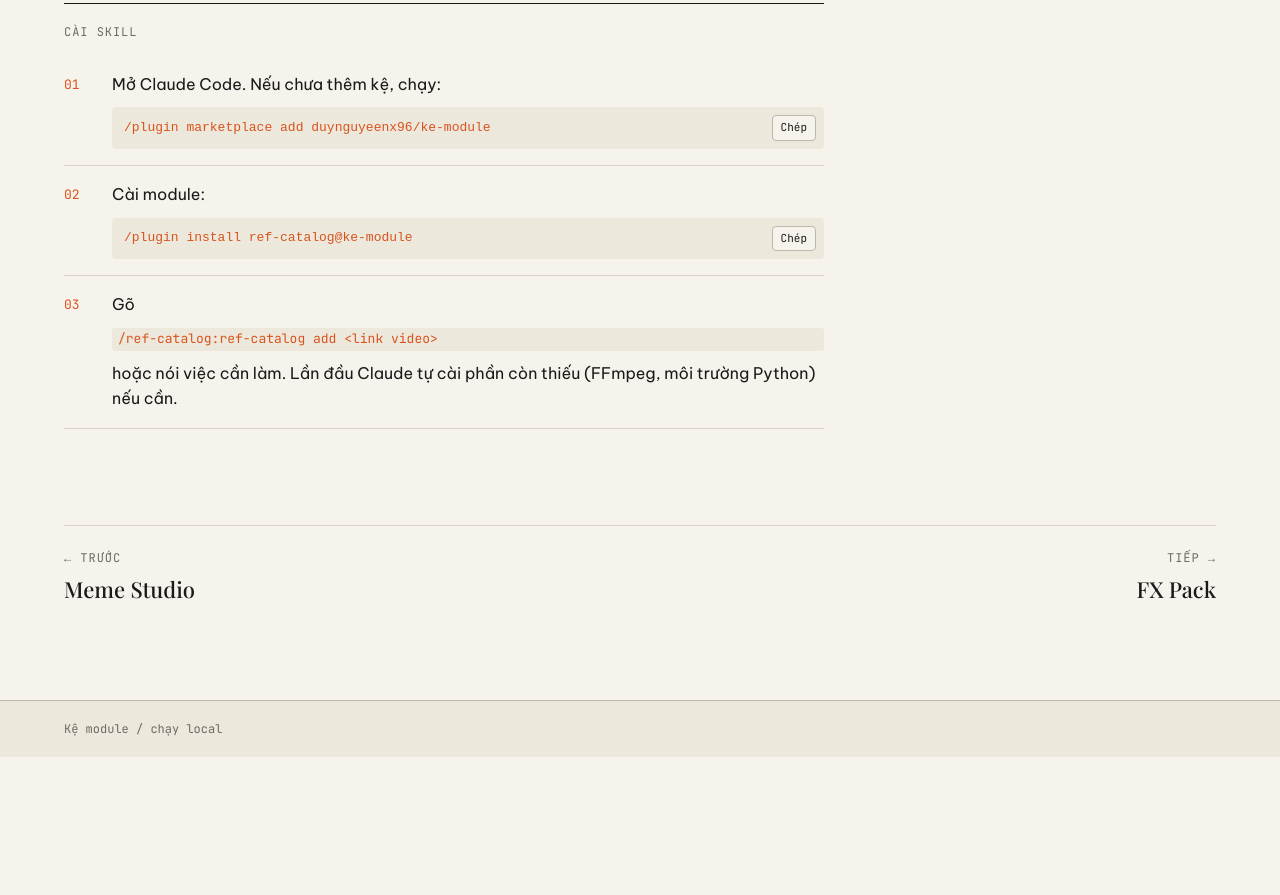
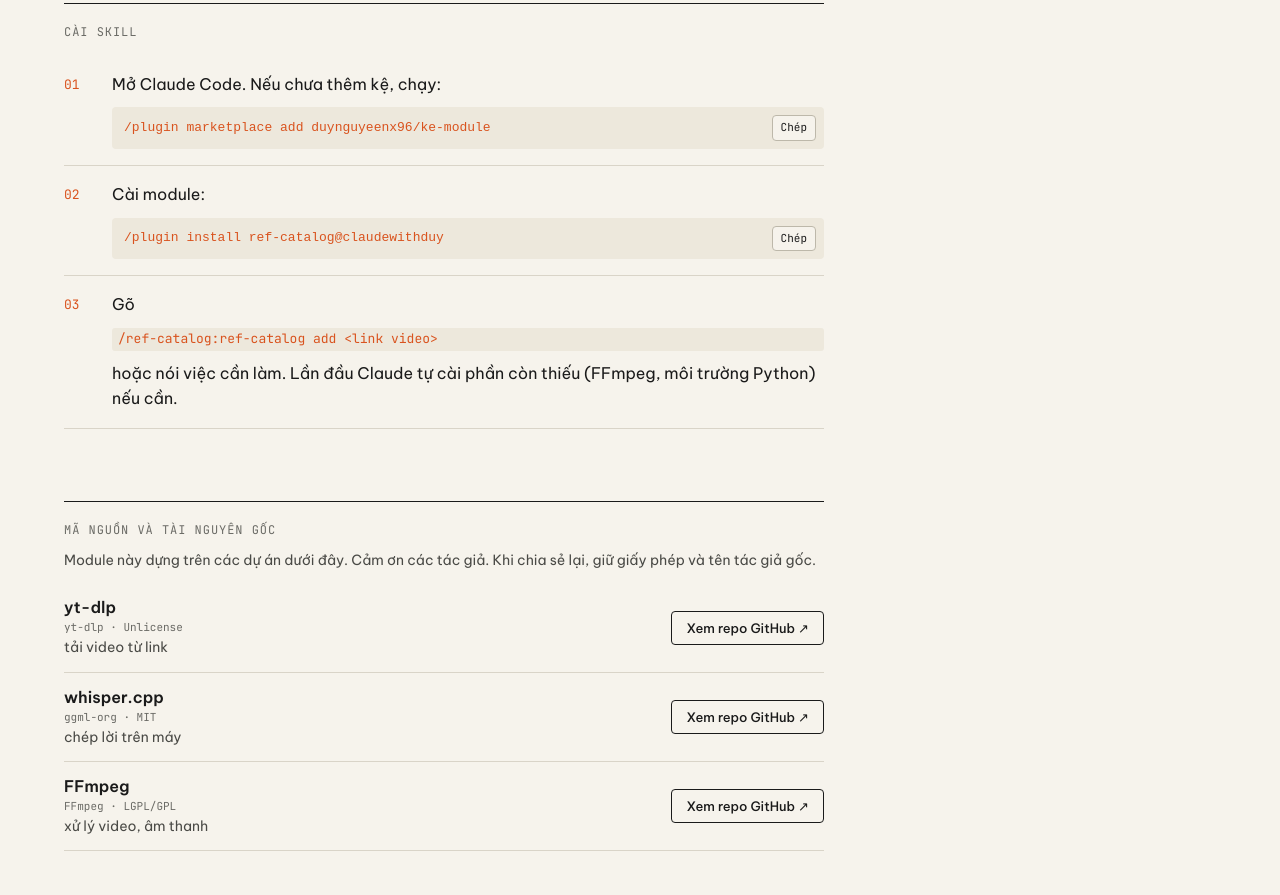
Before and after one commit to duynguyeenx96/claudewithduy, an Astro site in the folder site/: page /module/ref-catalog in a window 1280 px wide. Shown: the part 785-1680 px from the top of the page. Before the commit the page ends 1542 px from the top, so only its background shows below. Built offline with nearby package versions, Linux system fonts and the light colour scheme; Astro itself is replaced by a stand-in of ours.

Commit message:
Đổi tên marketplace thành claudewithduy, thêm mục mã nguồn gốc trên trang module
Co-Authored-By: Claude Opus 5.5 <noreply@anthropic.com>
Claude-Session: https://claude.ai/code/session_01SxP2UQv47wYXwkEAk6tX4N

```diff
--- /dev/null
+++ b/site/src/components/Credits.astro
@@ -0,0 +1,34 @@
+---
+import type { Credit } from '../lib';
+interface Props { credits: Credit[] }
+const { credits } = Astro.props;
+const host = (url: string) => (url.includes('github.com') ? 'Xem repo GitHub' : 'Xem trang gốc');
+---
+<section class="credits">
+  <div class="label">Mã nguồn và tài nguyên gốc</div>
+  <p class="intro">Module này dựng trên các dự án dưới đây. Cảm ơn các tác giả. Khi chia sẻ lại, giữ giấy phép và tên tác giả gốc.</p>
+  <ul>
+    {credits.map(c => (
+      <li>
+        <div class="info">
+          <strong>{c.name}</strong>
+          <span class="meta">{c.by} · {c.license}</span>
+          <span class="use">{c.use}</span>
+        </div>
+        <a class="btn sm" href={c.url} target="_blank" rel="noopener">{host(c.url)} ↗</a>
+      </li>
+    ))}
+  </ul>
+</section>
+
+<style>
+  .credits{margin-top:72px;border-top:1px solid var(--ink);padding-top:20px;max-width:760px}
+  .intro{margin:12px 0 0;font-size:14px;line-height:1.55;color:var(--ink2)}
+  ul{list-style:none;margin:12px 0 0;padding:0}
+  li{display:flex;justify-content:space-between;align-items:center;gap:16px;padding:14px 0;border-bottom:1px solid var(--line);flex-wrap:wrap}
+  .info{display:grid;gap:3px;min-width:0;flex:1 1 260px}
+  .info strong{font-size:16px}
+  .meta{font-family:var(--mono);font-size:11px;color:var(--mute)}
+  .use{font-size:14px;color:var(--ink2);line-height:1.45}
+  .btn{flex:none}
+</style>
--- a/site/src/data/modules.json
+++ b/site/src/data/modules.json
@@ -1,7 +1,7 @@
 {
   "site": {
     "github": "duynguyeenx96/ke-module",
-    "marketplace": "ke-module",
+    "marketplace": "claudewithduy",
     "social": {
       "tiktok": "",
       "facebook": "",
@@ -30,6 +30,29 @@
         "before": "",
         "after": ""
       },
+      "credits": [
+        {
+          "name": "yt-dlp",
+          "url": "https://github.com/yt-dlp/yt-dlp",
+          "by": "yt-dlp",
+          "license": "Unlicense",
+          "use": "tải video từ link"
+        },
+        {
+          "name": "whisper.cpp",
+          "url": "https://github.com/ggml-org/whisper.cpp",
+          "by": "ggml-org",
+          "license": "MIT",
+          "use": "chép lời trên máy"
+        },
+        {
+          "name": "FFmpeg",
+          "url": "https://github.com/FFmpeg/FFmpeg",
+          "by": "FFmpeg",
+          "license": "LGPL/GPL",
+          "use": "xử lý video, âm thanh"
+        }
+      ],
       "status": "ready",
       "skill": {
         "req": [
@@ -56,6 +79,36 @@
         "before": "videos/modules/fx-pack-before.mp4",
         "after": "videos/modules/fx-pack-after.mp4"
       },
+      "credits": [
+        {
+          "name": "claude-video-effects",
+          "url": "https://github.com/Vibha-Ramprakash/claude-video-effects",
+          "by": "Vibha Ramprakash",
+          "license": "MIT",
+          "use": "mã gốc của bộ hiệu ứng, Kệ thêm 8 hiệu ứng"
+        },
+        {
+          "name": "YuNet (opencv_zoo)",
+          "url": "https://github.com/opencv/opencv_zoo",
+          "by": "OpenCV",
+          "license": "MIT",
+          "use": "model dò mặt"
+        },
+        {
+          "name": "MediaPipe",
+          "url": "https://github.com/google-ai-edge/mediapipe",
+          "by": "Google",
+          "license": "Apache-2.0",
+          "use": "model tách người khỏi nền"
+        },
+        {
+          "name": "FFmpeg",
+          "url": "https://github.com/FFmpeg/FFmpeg",
+          "by": "FFmpeg",
+          "license": "LGPL/GPL",
+          "use": "xử lý video, âm thanh"
+        }
+      ],
       "status": "ready",
       "skill": {
         "req": [
@@ -81,6 +134,15 @@
         "before": "videos/modules/chuan-hoa-giong-before.mp4",
         "after": "videos/modules/chuan-hoa-giong-after.mp4"
       },
+      "credits": [
+        {
+          "name": "FFmpeg",
+          "url": "https://github.com/FFmpeg/FFmpeg",
+          "by": "FFmpeg",
+          "license": "LGPL/GPL",
+          "use": "xử lý video, âm thanh"
+        }
+      ],
       "status": "ready",
       "tool": {
         "line": "Kéo thả video vào trình duyệt, nhận file đã chuẩn hoá về -16 LUFS.",
@@ -104,6 +166,22 @@
         "before": "videos/modules/xoa-logo-gemini-before.mp4",
         "after": "videos/modules/xoa-logo-gemini-after.mp4"
       },
+      "credits": [
+        {
+          "name": "gemini-watermark-remover",
+          "url": "https://github.com/GargantuaX/gemini-watermark-remover",
+          "by": "GargantuaX",
+          "license": "MIT",
+          "use": "phần xoá dấu sao (CLI gwr)"
+        },
+        {
+          "name": "FFmpeg",
+          "url": "https://github.com/FFmpeg/FFmpeg",
+          "by": "FFmpeg",
+          "license": "LGPL/GPL",
+          "use": "xử lý video, âm thanh"
+        }
+      ],
       "status": "ready",
       "tool": {
         "line": "Kéo thả ảnh hoặc video vào trình duyệt. Chỉ xoá dấu sao nhìn thấy được, không thấy thì giữ nguyên.",
@@ -127,6 +205,22 @@
         "before": "",
         "after": ""
       },
+      "credits": [
+        {
+          "name": "whisper.cpp",
+          "url": "https://github.com/ggml-org/whisper.cpp",
+          "by": "ggml-org",
+          "license": "MIT",
+          "use": "chép lời trên máy"
+        },
+        {
+          "name": "FFmpeg",
+          "url": "https://github.com/FFmpeg/FFmpeg",
+          "by": "FFmpeg",
+          "license": "LGPL/GPL",
+          "use": "xử lý video, âm thanh"
+        }
+      ],
       "status": "ready",
       "skill": {
         "req": [
@@ -152,6 +246,71 @@
         "before": "videos/modules/tool-video-before.mp4",
         "after": "videos/modules/tool-video-after.mp4"
       },
+      "credits": [
+        {
+          "name": "HyperFrames",
+          "url": "https://github.com/heygen-com/hyperframes",
+          "by": "HeyGen",
+          "license": "Apache-2.0",
+          "use": "dựng và render video bằng HTML"
+        },
+        {
+          "name": "herk-edit-kit",
+          "url": "https://github.com/nateherkai/herk-edit-kit",
+          "by": "Nate Herk",
+          "license": "MIT",
+          "use": "script cắt khoảng lặng, nói vấp (đã vá cho tiếng Việt)"
+        },
+        {
+          "name": "EditAtlas skills",
+          "url": "https://github.com/EditAtlas/skills",
+          "by": "EditAtlas",
+          "license": "Apache-2.0",
+          "use": "script soát bản render, phân tích video mẫu"
+        },
+        {
+          "name": "GSAP",
+          "url": "https://github.com/greensock/GSAP",
+          "by": "GreenSock",
+          "license": "GSAP Standard License",
+          "use": "chuyển động"
+        },
+        {
+          "name": "Be Vietnam Pro",
+          "url": "https://github.com/bettergui/BeVietnamPro",
+          "by": "Be Vietnam Pro Project",
+          "license": "OFL-1.1",
+          "use": "phông chữ tiếng Việt"
+        },
+        {
+          "name": "Kenney audio",
+          "url": "https://kenney.nl/assets",
+          "by": "Kenney",
+          "license": "CC0",
+          "use": "hiệu ứng âm thanh"
+        },
+        {
+          "name": "Freesound",
+          "url": "https://freesound.org",
+          "by": "nhiều tác giả",
+          "license": "CC0",
+          "use": "hiệu ứng âm thanh (chỉ âm CC0)"
+        },
+        {
+          "name": "whisper.cpp",
+          "url": "https://github.com/ggml-org/whisper.cpp",
+          "by": "ggml-org",
+          "license": "MIT",
+          "use": "chép lời trên máy"
+        },
+        {
+          "name": "FFmpeg",
+          "url": "https://github.com/FFmpeg/FFmpeg",
+          "by": "FFmpeg",
+          "license": "LGPL/GPL",
+          "use": "xử lý video, âm thanh"
+        }
+      ],
       "status": "ready",
       "skill": {
         "req": [
@@ -186,6 +345,29 @@
         "before": "videos/modules/ugc-video-before.mp4",
         "after": "videos/modules/ugc-video-after.mp4"
       },
+      "credits": [
+        {
+          "name": "HyperFrames",
+          "url": "https://github.com/heygen-com/hyperframes",
+          "by": "HeyGen",
+          "license": "Apache-2.0",
+          "use": "dựng và render video bằng HTML"
+        },
+        {
+          "name": "whisper.cpp",
+          "url": "https://github.com/ggml-org/whisper.cpp",
+          "by": "ggml-org",
+          "license": "MIT",
+          "use": "chép lời trên máy"
+        },
+        {
+          "name": "FFmpeg",
+          "url": "https://github.com/FFmpeg/FFmpeg",
+          "by": "FFmpeg",
+          "license": "LGPL/GPL",
+          "use": "xử lý video, âm thanh"
+        }
+      ],
       "status": "soon",
       "skill": {
         "req": [
@@ -210,6 +392,15 @@
         "before": "videos/modules/video-aff-tool-before.mp4",
         "after": "videos/modules/video-aff-tool-after.mp4"
       },
+      "credits": [
+        {
+          "name": "FFmpeg",
+          "url": "https://github.com/FFmpeg/FFmpeg",
+          "by": "FFmpeg",
+          "license": "LGPL/GPL",
+          "use": "xử lý video, âm thanh"
+        }
+      ],
       "status": "soon",
       "tool": {
         "line": "Đưa loạt video sản phẩm vào trình duyệt, AI cắt và lên kịch bản.",
@@ -233,6 +424,36 @@
         "before": "videos/modules/meme-studio-before.mp4",
         "after": "videos/modules/meme-studio-after.mp4"
       },
+      "credits": [
+        {
+          "name": "HyperFrames",
+          "url": "https://github.com/heygen-com/hyperframes",
+          "by": "HeyGen",
+          "license": "Apache-2.0",
+          "use": "dựng và render video bằng HTML"
+        },
+        {
+          "name": "yt-dlp",
+          "url": "https://github.com/yt-dlp/yt-dlp",
+          "by": "yt-dlp",
+          "license": "Unlicense",
+          "use": "tải video từ link"
+        },
+        {
+          "name": "whisper.cpp",
+          "url": "https://github.com/ggml-org/whisper.cpp",
+          "by": "ggml-org",
+          "license": "MIT",
+          "use": "chép lời trên máy"
+        },
+        {
+          "name": "FFmpeg",
+          "url": "https://github.com/FFmpeg/FFmpeg",
+          "by": "FFmpeg",
+          "license": "LGPL/GPL",
+          "use": "xử lý video, âm thanh"
+        }
+      ],
       "status": "soon",
       "skill": {
         "req": [
--- a/site/src/lib.ts
+++ b/site/src/lib.ts
@@ -3,7 +3,9 @@ import data from './data/modules.json';
 export type Mod = (typeof data.modules)[number] & {
   skill?: { req: string[]; cmd: string; plugin?: string; note?: string; only?: string };
   tool?: { line: string; req: string[]; zip?: string };
+  credits?: Credit[];
 };
+export type Credit = { name: string; url: string; by: string; license: string; use: string };
 
 export const site = data.site;
 export const modules = data.modules as Mod[];
--- a/site/src/pages/module/[id].astro
+++ b/site/src/pages/module/[id].astro
@@ -3,6 +3,7 @@ import Base from '../../layouts/Base.astro';
 import Blocks from '../../components/Blocks.astro';
 import BeforeAfter from '../../components/BeforeAfter.astro';
 import Cmd from '../../components/Cmd.astro';
+import Credits from '../../components/Credits.astro';
 import { modules, u, marketplaceAdd, pluginInstall, type Mod } from '../../lib';
 
 export function getStaticPaths() {
@@ -53,6 +54,8 @@ const ready = m.status === 'ready';
       </section>
     )}
 
+    {m.credits && m.credits.length > 0 && <Credits credits={m.credits} />}
+
     <nav class="pn">
       <a href={u(`module/${prev.id}/`)}><span class="label">← Trước</span>{prev.name}</a>
       <a href={u(`module/${next.id}/`)} style="text-align:right"><span class="label">Tiếp →</span>{next.name}</a>
```
Also changed, not shown: plugins/tool-video/skills/tool-video/SKILL.md (+1 -1 lines), .claude-plugin/marketplace.json, README.md.
